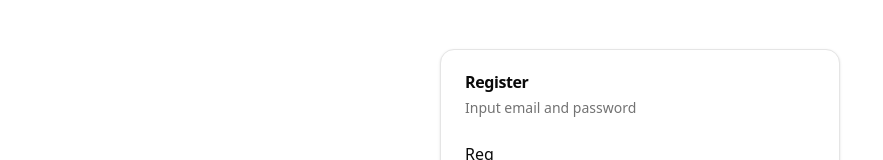
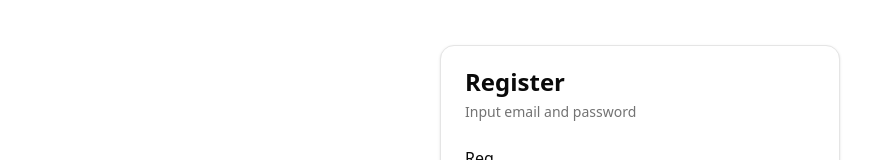
Before and after one commit to mpsorokin/003-next-ui, a Next.js app: page /auth/register in a window 1280 px wide. Shown: the part 250-410 px from the top of the page, without its empty margins (0-883 px from the left). Built offline with nearby package versions, Linux system fonts and the light colour scheme.

Commit message:
with prettier

```diff
--- a/src/shared/components/ui/Card.tsx
+++ b/src/shared/components/ui/Card.tsx
@@ -35,7 +35,7 @@ const CardTitle = React.forwardRef<
 >(({ className, ...props }, ref) => (
 	<div
 		ref={ref}
-		className={cn('leading-none font-semibold tracking-tight', className)}
+		className={cn('text-2xl leading-none font-bold', className)}
 		{...props}
 	/>
 ))
```
